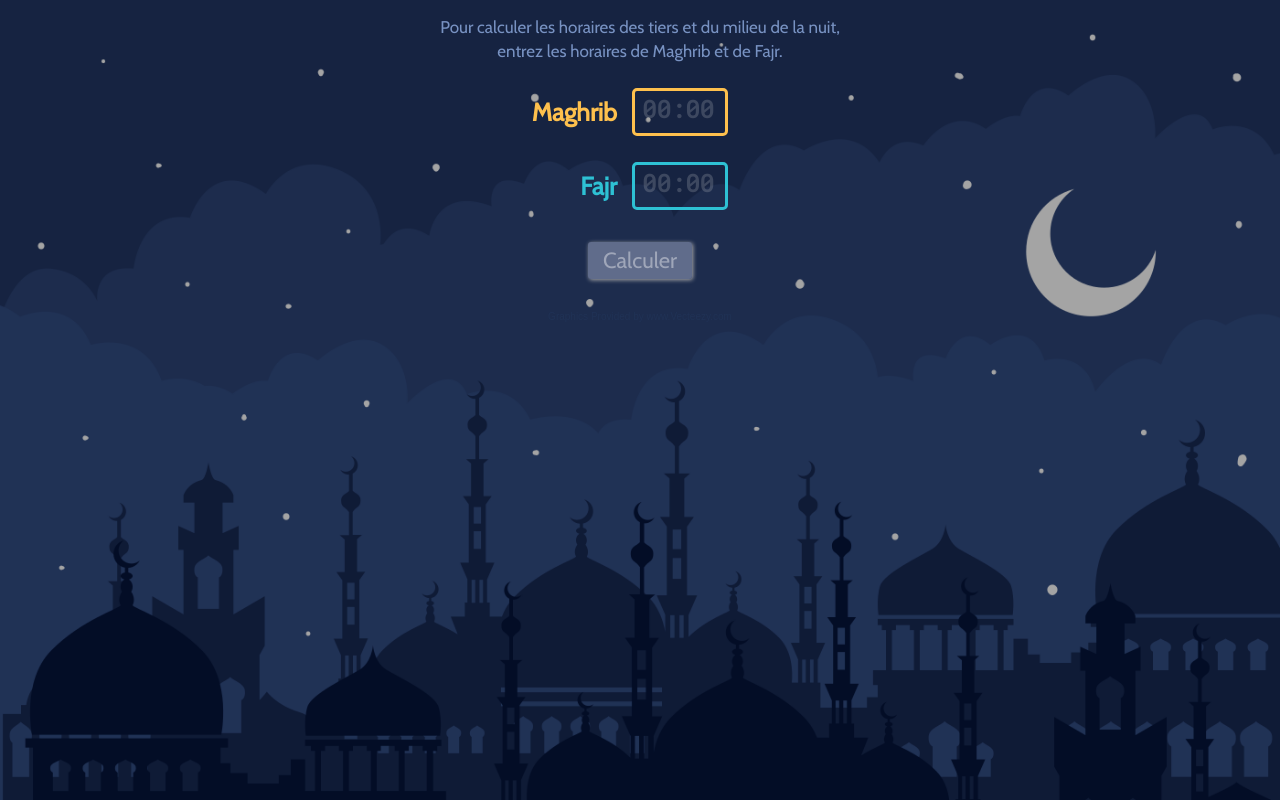
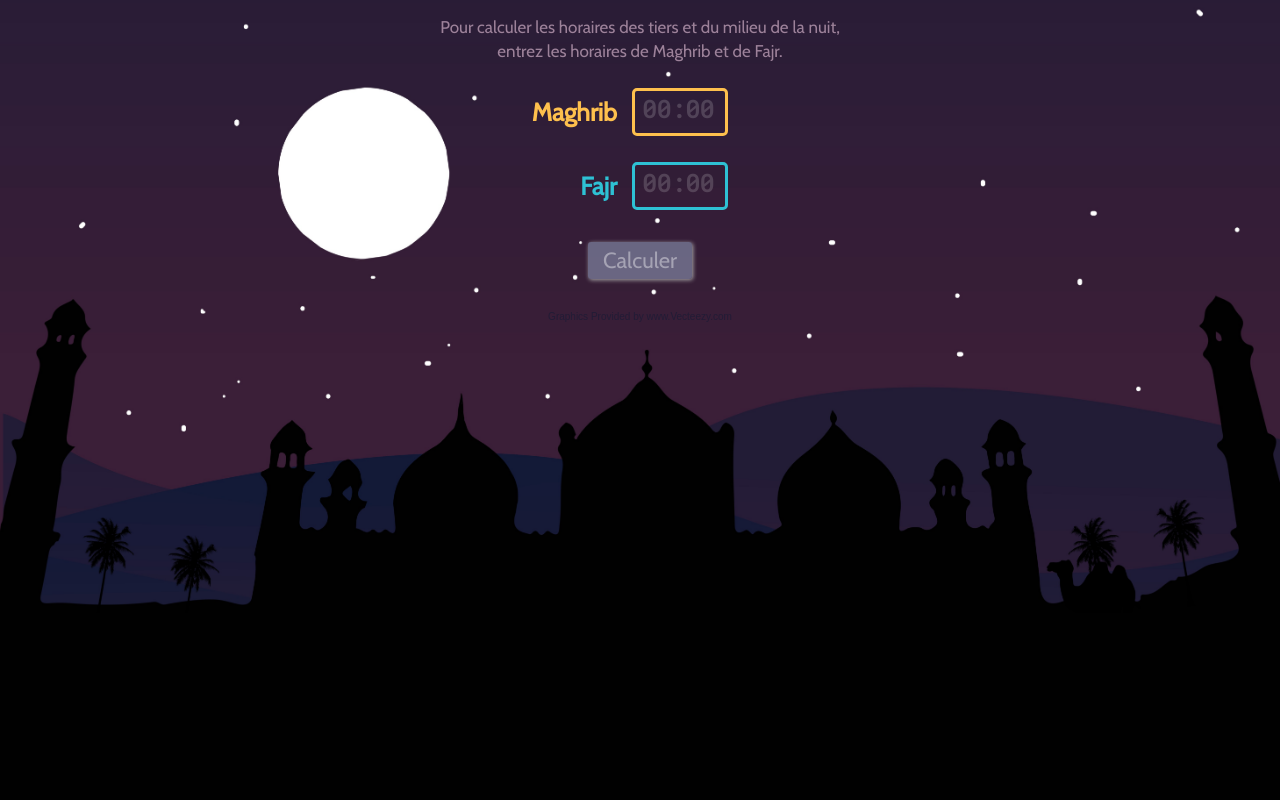
Before and after one commit to ShamShams/Night-Hours-Calculator, a React (Create React App) app: page / in a window 1280 px wide. Built offline with nearby package versions, Linux system fonts and the light colour scheme.

Commit message:
Change theme and name

```diff
--- a/public/index.html
+++ b/public/index.html
@@ -10,7 +10,7 @@
     <link rel="icon" type="image/png" sizes="16x16" href="%PUBLIC_URL%/favicon-16x16.png">
     <link rel="mask-icon" href="%PUBLIC_URL%/safari-pinned-tab.svg" color="#5bbad5">
     <link href="https://fonts.googleapis.com/css?family=Roboto+Mono|Cabin|Signika|Ubuntu" rel="stylesheet">
-    <title>Night Hours Calculator - Calculez les horaires des tiers et du milieu de la nuit</title>
+    <title>Islamic Night Hours - Calculez les horaires des tiers et du milieu de la nuit</title>
   </head>
   <body>
     <div id="app"></div>
--- a/src/styles/styles.css
+++ b/src/styles/styles.css
@@ -1,12 +1,13 @@
 body {
-    /* background-image: url(../assets/night-mosque.jpg); */
+    background-image: url(../assets/night-mosque.jpg);
     /* background-image: url(../assets/camels.jpg); */
     /* background-image: url(../assets/mosques.png); */
-    background-image: url(../assets/mosques-darker.png);
-    background-position: top;
+    /* background-image: url(../assets/mosques-darker.png); */
+    background-position: center;
     background-repeat: no-repeat;
     background-size: cover;
-    background-color: #030D26;
+    /* background-color: #030D26; */
+    background-color: #010101;
 }
 
 .Main {
@@ -20,8 +21,8 @@ body {
     font-size: 17px;
     font-weight: lighter;
     line-height: 1.4;
-    /* color: #ccc; */
-    color: #7892c2;
+    /* color: #7892c2; */
+    color: #9d829a;
     max-width: 25rem;
     margin: 1rem auto;
     margin-bottom: 1.5rem;
@@ -89,8 +90,9 @@ body {
 .vecteezy {
     margin-top: 1rem;
     display: block;
-    color: #203255;
+    /* color: #203255; */
     /* color: #273c6b; */
+    color: #221C36;
     font-family: 'Roboto Slab', sans-serif;
     font-size: 10px;
     text-decoration: none;
```
